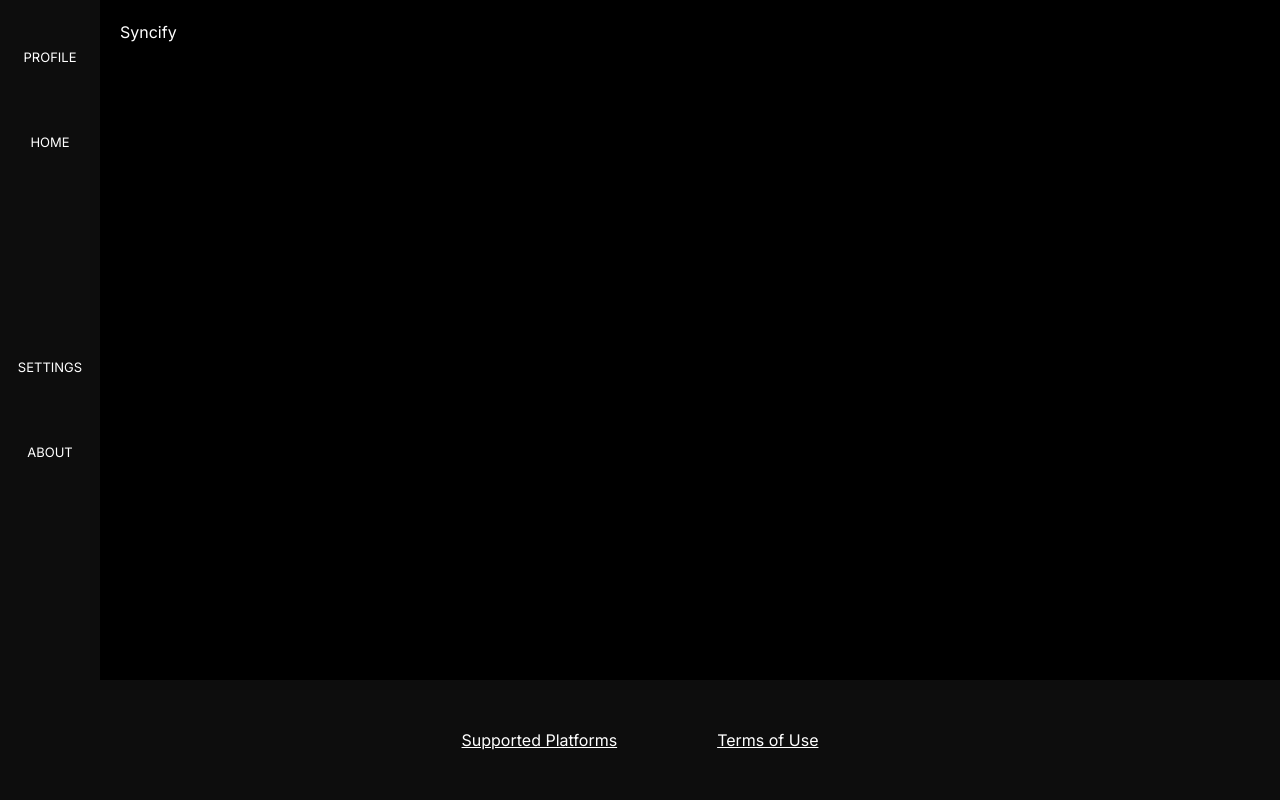
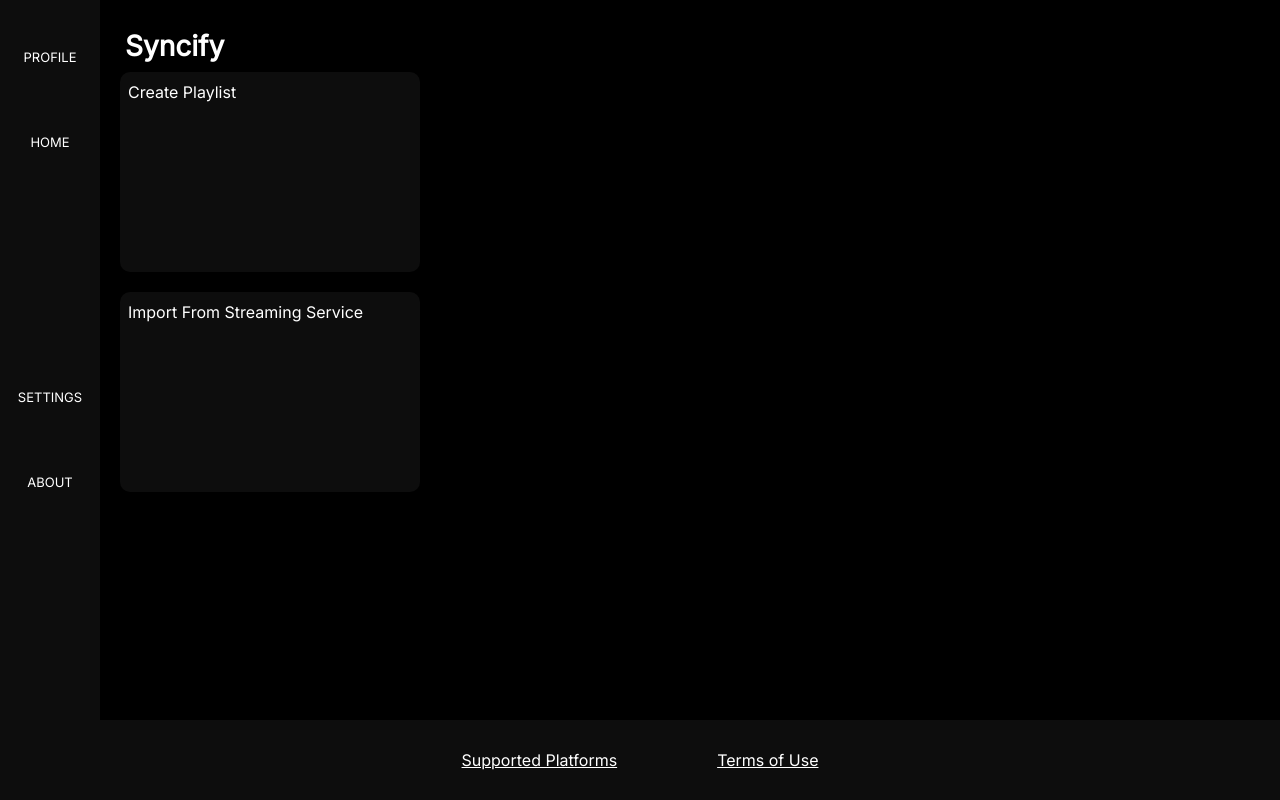
Before and after one commit to oleedee/Syncify, a React (Vite) app: page /about in a window 1280 px wide. Built offline with nearby package versions, Linux system fonts and the light colour scheme; some icons are missing.

Commit message:
Added create and import boxes

```diff
--- a/src/App.css
+++ b/src/App.css
@@ -19,10 +19,47 @@
   color:white;
   font-family: 'Inter';
   padding: 20px;
+  overflow: hidden;
+}
+
+.Title {
+  font-size: 28px;
+  font-weight: bold;
+  padding: 5px;
+}
+
+.HomeContents {
+  display: grid;
+  flex-direction: column;
+  flex-wrap: wrap;
+  max-height: 80%;
+  flex: 1;
+}
+
+.box {
+  background-color: #0D0D0D;
+  margin-bottom: 20px;
+  font-weight: 575;
+  text-align: left;
+  flex-wrap: wrap;
+  padding: 8px;
+  display: flex;
+  justify-content: flex-start;
+  align-items: flex-start;
+  height: 200px;
+  width: 300px;
+  border-radius: 10px;
+  overflow-y: auto;
+  flex: 0 0 auto;
+}
+
+.box:hover {
+  cursor: pointer;
+  background-color: #282828;
 }
 
 .Footer {
-  height: 15%;
+  height: 10%;
   background-color: #0D0D0D;
   display: flex;
   justify-content: center;
@@ -72,7 +109,7 @@
 }
 
 .SidebarList .row:nth-child(2) {
-  margin-bottom: 150px;
+  margin-bottom: 180px;
 }
 
 
--- a/src/App.jsx
+++ b/src/App.jsx
@@ -1,15 +1,14 @@
-import Homepage from './pages/Homepage'
-import { BrowserRouter as Router, Routes, Route } from 'react-router-dom';
 import Sidebar from "./components/Sidebar";
 import Footer from "./components/Footer";
-import './App.css'
+import Home from "./components/Home";
+import './App.css';
 
 const App = () => {
   return (
     <div className = "App">
       <div className='page-wrapper'>
         <Sidebar />
-      <div className ='main-content'>Syncify</div>
+      <div className ='main-content'><Home /></div>
       </div>
       <Footer />
     </div>
--- a/src/components/Footer.jsx
+++ b/src/components/Footer.jsx
@@ -2,6 +2,7 @@ import "../App.css"
 import { FooterContents } from "./FooterContents"
 
 function Footer() {
+
     return( <div className= "Footer">
         <ul className = "FooterContents">
             {FooterContents.map((val,key) => {
--- /dev/null
+++ b/src/components/Home.jsx
@@ -0,0 +1,26 @@
+import "../App.css"
+import { HomeContents } from "./HomeContents"
+
+function Home ()  {
+    return (
+        <div className = "Home">
+        <div className = "Title">Syncify</div>
+            <ul className = "HomeContents">
+                {HomeContents.map((val, key) => {
+                    return(
+                        <li key = {key}
+                        className = "box"
+                        onClick={() => {window.location.pathname = val.link;
+                        }}>
+                            <div>{val.title}</div>
+                        </li>
+                    )
+                })}
+            </ul>
+        </div>
+
+    )
+
+}
+
+export default Home;
--- /dev/null
+++ b/src/components/HomeContents.jsx
@@ -0,0 +1,14 @@
+
+export const HomeContents = [
+    {
+        title: 'Create Playlist',
+        link: "/createplaylist",
+    },
+
+    {
+        title: 'Import From Streaming Service',
+        link: 'import'
+    },
+
+
+]
```
